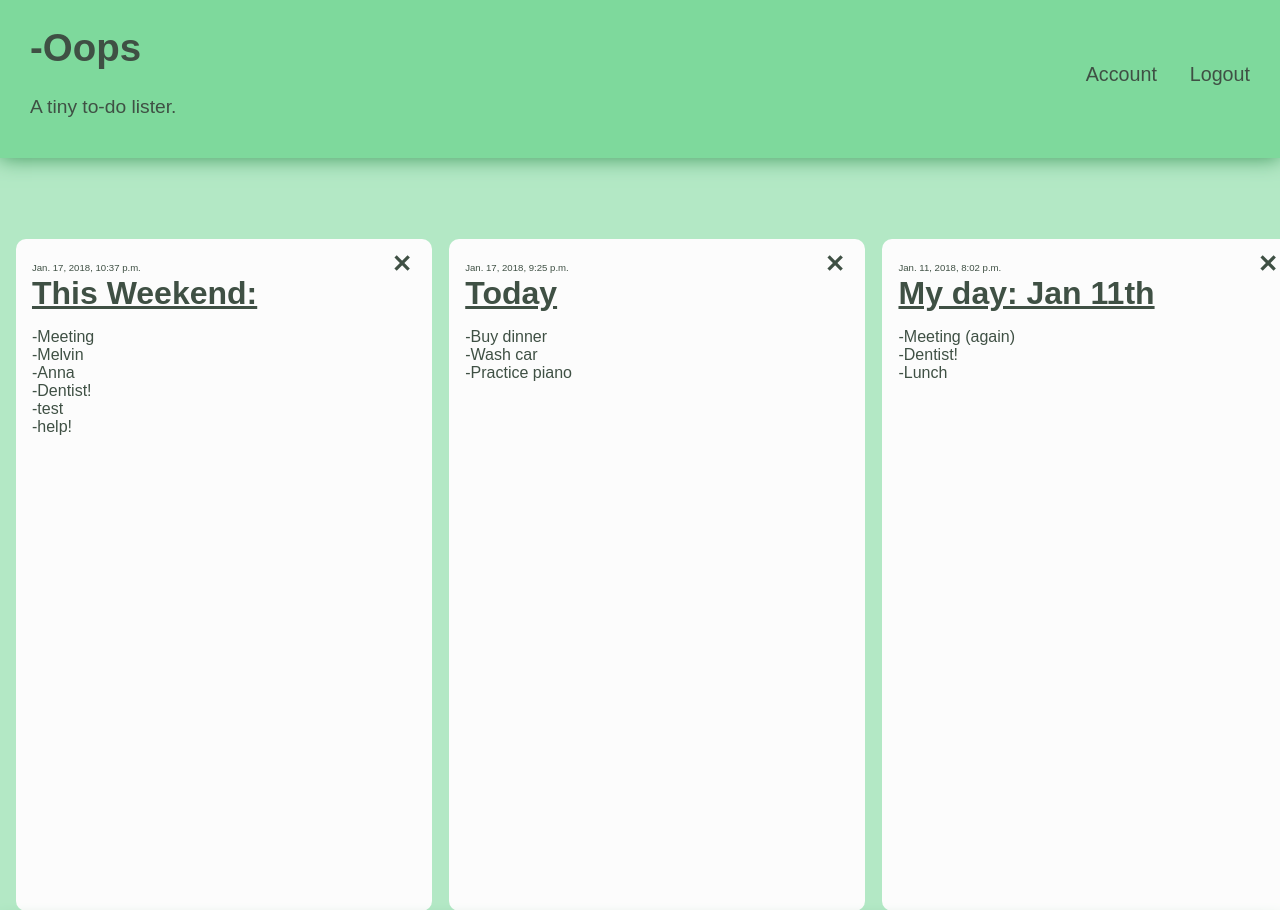
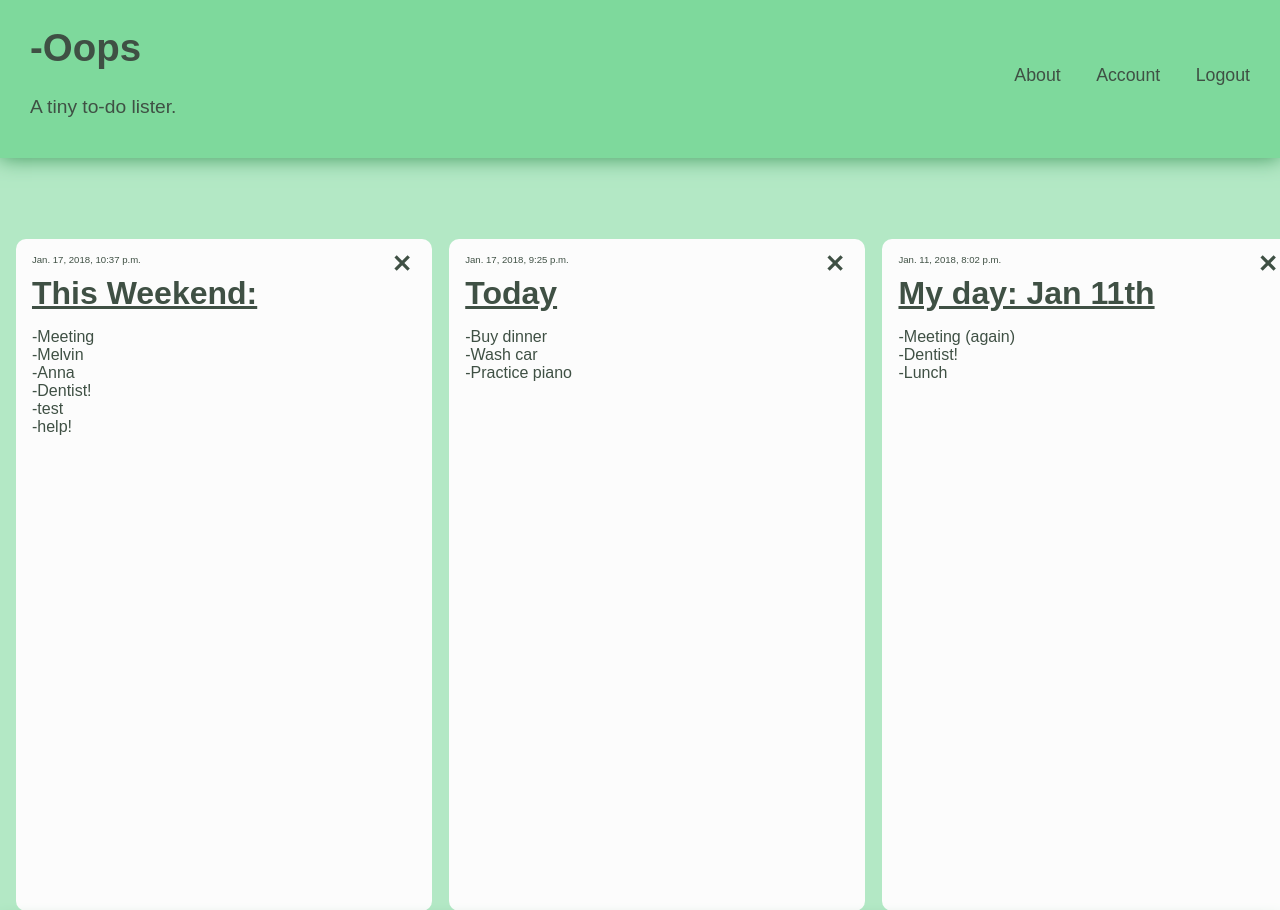
Before and after one commit to AidenH/-Oops, a Django app: page / in a window 1280 px wide. Shown: the top 910 px of the page. Run offline with Django 3.2, Linux system fonts and the light colour scheme; data comes from the database, SQL or seed files in the repository; some libraries are stand-ins or nearby versions.

Commit message:
New 'About' option in header.

```diff
--- a/oops/static/css/style.css
+++ b/oops/static/css/style.css
@@ -32,11 +32,11 @@ body {
 #header_control_text {
   position: relative;
   float: right;
-  top: 40%;
+  top: 30%;
   width: 30%;
   margin-right: 30px;
 
-  font-size: 2vh;
+  font-size: 1.8vh;
   text-align: right;
 }
 
@@ -74,12 +74,19 @@ body {
   white-space: nowrap;
 }
 
+.link {
+  display: inline-block;
+  vertical-align: top;
+  padding-left: 2em;
+}
+
 div.tile {
   float: left;
 }
 
 .tile {
   display: inline-block;
+  vertical-align: top;
   background-color: rgb(252, 252, 252);
   color: rgb(63, 80, 68);
   width: 24em;
@@ -103,6 +110,7 @@ div.tile {
 
 .tile_date {
   display: inline-block;
+  vertical-align: top;
   width: 93%;
 
   font-size: 0.6em;
@@ -111,6 +119,8 @@ div.tile {
 
 .plus {
   display: inline-block;
+  margin-top: 20em;
+  margin-left: 2em;
   color: rgb(63, 80, 68);
   width: 24em;
   cursor: pointer;
@@ -119,4 +129,5 @@ div.tile {
 .delete {
   display: inline-block;
   width: 1em;
+  cursor: pointer;
 }
--- a/oops/templates/partials/header.html
+++ b/oops/templates/partials/header.html
@@ -20,7 +20,8 @@
       A tiny to-do lister.<br>
     </div>
     <div id="header_control_text">
-      Account &nbsp;&nbsp;&nbsp;&nbsp;
-      Logout
+      <p class="link">About
+      <p class="link">Account
+      <p class="link">Logout
     </div>
   </div>
```
